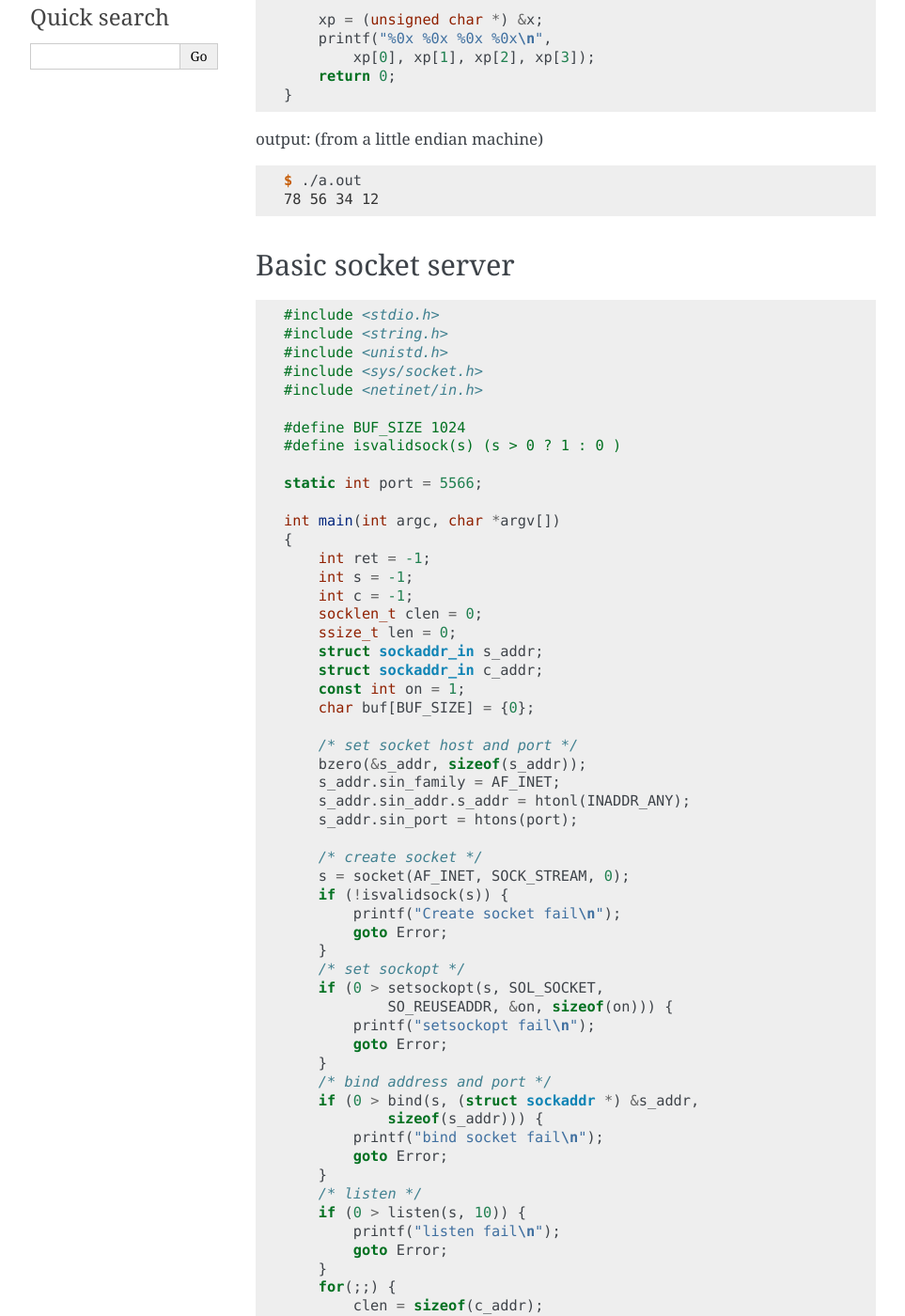
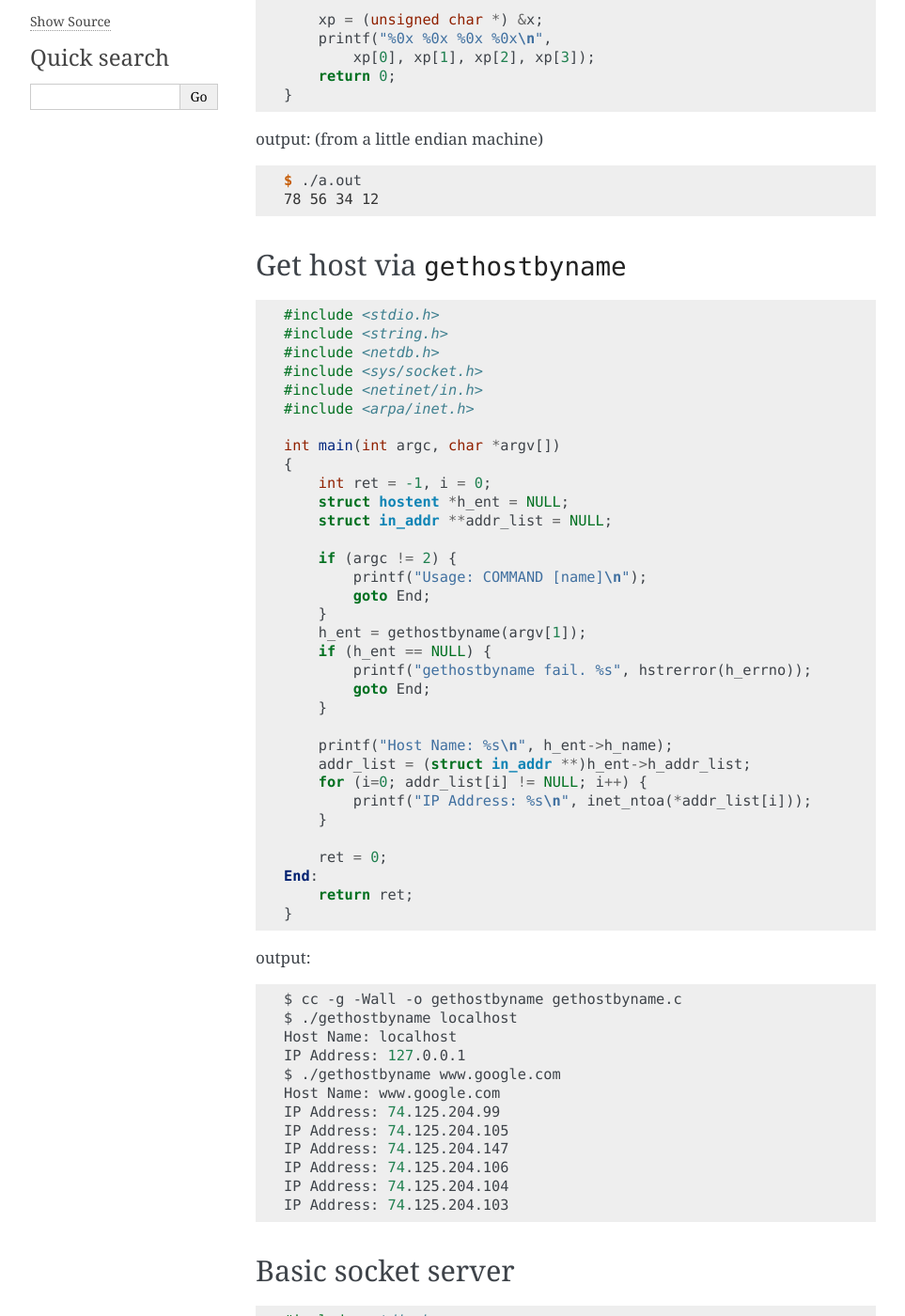
Before and after one commit to emcute0319/cppcheatsheet, a Sphinx documentation site: the page built from docs/notes/c_socket.rst, in a window 1280 px wide and 1400 px high, scrolled down 329 px. Shown: the whole window at 94% size, without its empty margins (148-1111 px from the left). Built offline with Sphinx 7.4.7, drawn with Linux system fonts in a browser that asks for light colours; some of the changed text lies outside the part shown.

Commit message:
Add gethostbyname note

```diff
--- a/docs/notes/c_socket.rst
+++ b/docs/notes/c_socket.rst
@@ -27,6 +27,64 @@
 
     $ ./a.out
     78 56 34 12
+
+
+Get host via ``gethostbyname``
+--------------------------------
+
+.. code-block:: c
+
+    #include <stdio.h>
+    #include <string.h>
+    #include <netdb.h>
+    #include <sys/socket.h>
+    #include <netinet/in.h>
+    #include <arpa/inet.h>
+
+    int main(int argc, char *argv[])
+    {
+        int ret = -1, i = 0;
+        struct hostent *h_ent = NULL;
+        struct in_addr **addr_list = NULL;
+
+        if (argc != 2) {
+            printf("Usage: COMMAND [name]\n");
+            goto End;
+        }
+        h_ent = gethostbyname(argv[1]);
+        if (h_ent == NULL) {
+            printf("gethostbyname fail. %s", hstrerror(h_errno));
+            goto End;
+        }
+
+        printf("Host Name: %s\n", h_ent->h_name);
+        addr_list = (struct in_addr **)h_ent->h_addr_list;
+        for (i=0; addr_list[i] != NULL; i++) {
+            printf("IP Address: %s\n", inet_ntoa(*addr_list[i]));
+        }
+
+        ret = 0;
+    End:
+        return ret;
+    }
+
+output:
+
+.. code-block:: bash
+
+    $ cc -g -Wall -o gethostbyname gethostbyname.c
+    $ ./gethostbyname localhost
+    Host Name: localhost
+    IP Address: 127.0.0.1
+    $ ./gethostbyname www.google.com
+    Host Name: www.google.com
+    IP Address: 74.125.204.99
+    IP Address: 74.125.204.105
+    IP Address: 74.125.204.147
+    IP Address: 74.125.204.106
+    IP Address: 74.125.204.104
+    IP Address: 74.125.204.103
+
 
 Basic socket server
 -------------------
```
